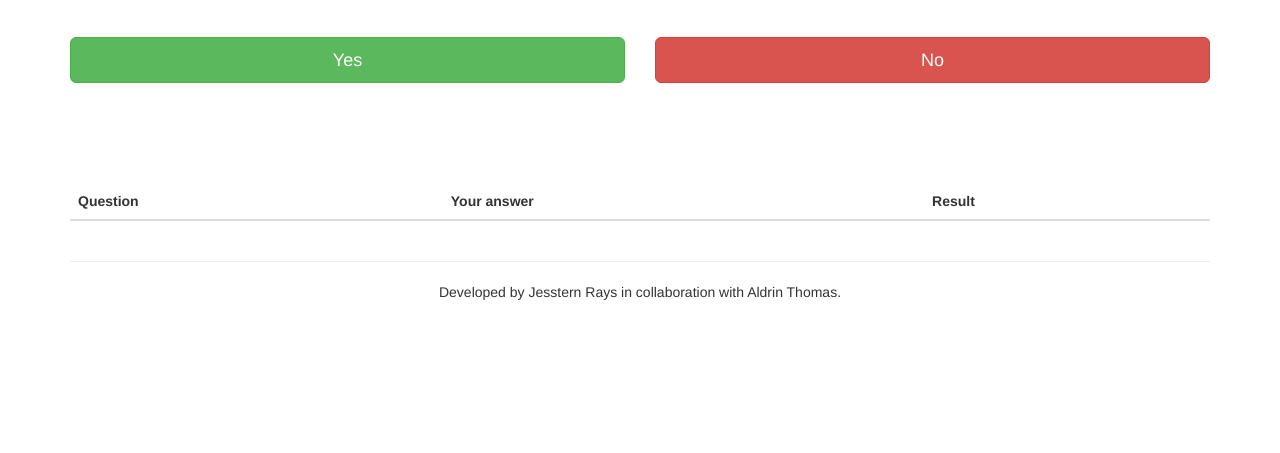
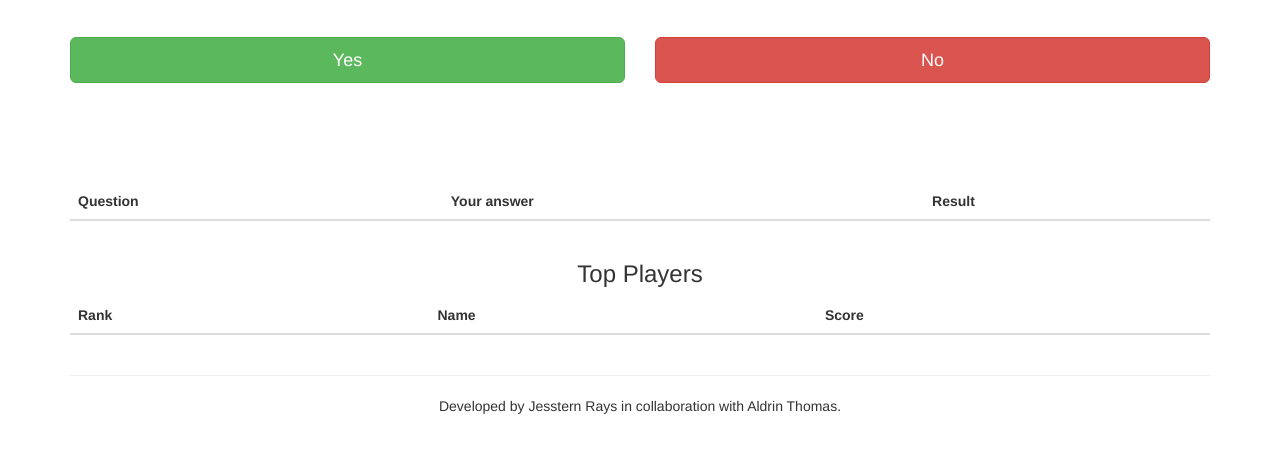
Before and after one commit to jsstrn/chemistry-quiz, a plain HTML site: page index.html in a window 1280 px wide. Shown: the part 223-676 px from the top of the page. Drawn offline with nearby package versions, Linux system fonts and the light colour scheme.

Commit message:
Add rankings table

```diff
--- a/index.html
+++ b/index.html
@@ -50,7 +50,27 @@
 				</div>
 			</div>
 		</div>
-
+		<!-- rankings table -->
+		<center>
+			<h3>Top Players</h3>
+		</center>
+		<div class="row">
+			<div class="col-xs-12">
+				<div class="table-responsive">
+					<table class="table table-striped">
+						<thead>
+							<tr>
+								<th>Rank</th>
+								<th>Name</th>
+								<th>Score</th>
+							</tr>
+						</thead>
+						<tbody>
+						</tbody>
+					</table>
+				</div>
+			</div>
+		</div>
 		<!-- credits -->
 		<div class="row">
 			<div class="col-xs-12">
--- a/js/script.js
+++ b/js/script.js
@@ -92,6 +92,12 @@ $(document).ready(function(){
   // score
   var scoreTotal = 0;
   var scorePlayer = 0;
+  // rankings
+  $.getJSON('js/highscore.json', function(highscore){
+    console.log('Read JSON file successfully');
+    var x = highscore.question-mode;
+    console.log(x);
+  });
   // button onclick
   $('button').click(function(){
     scoreTotal++;
```
